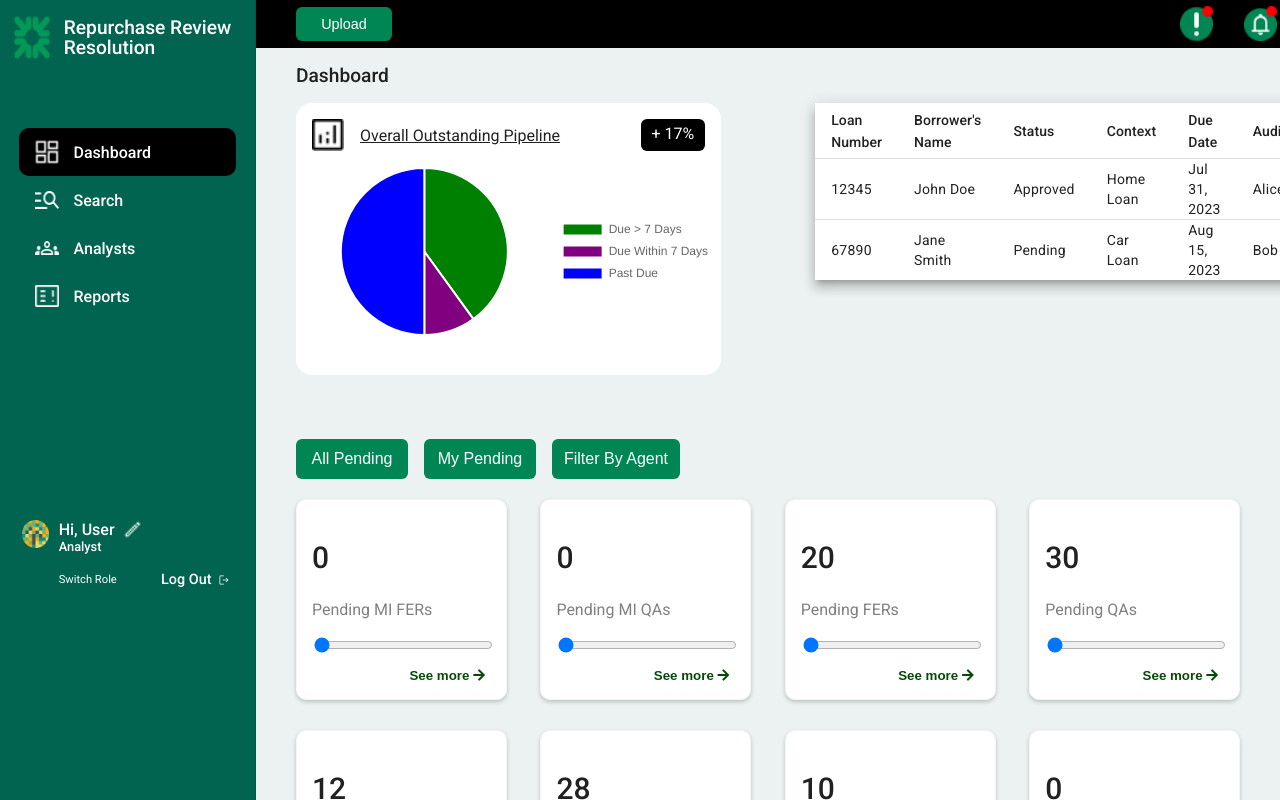
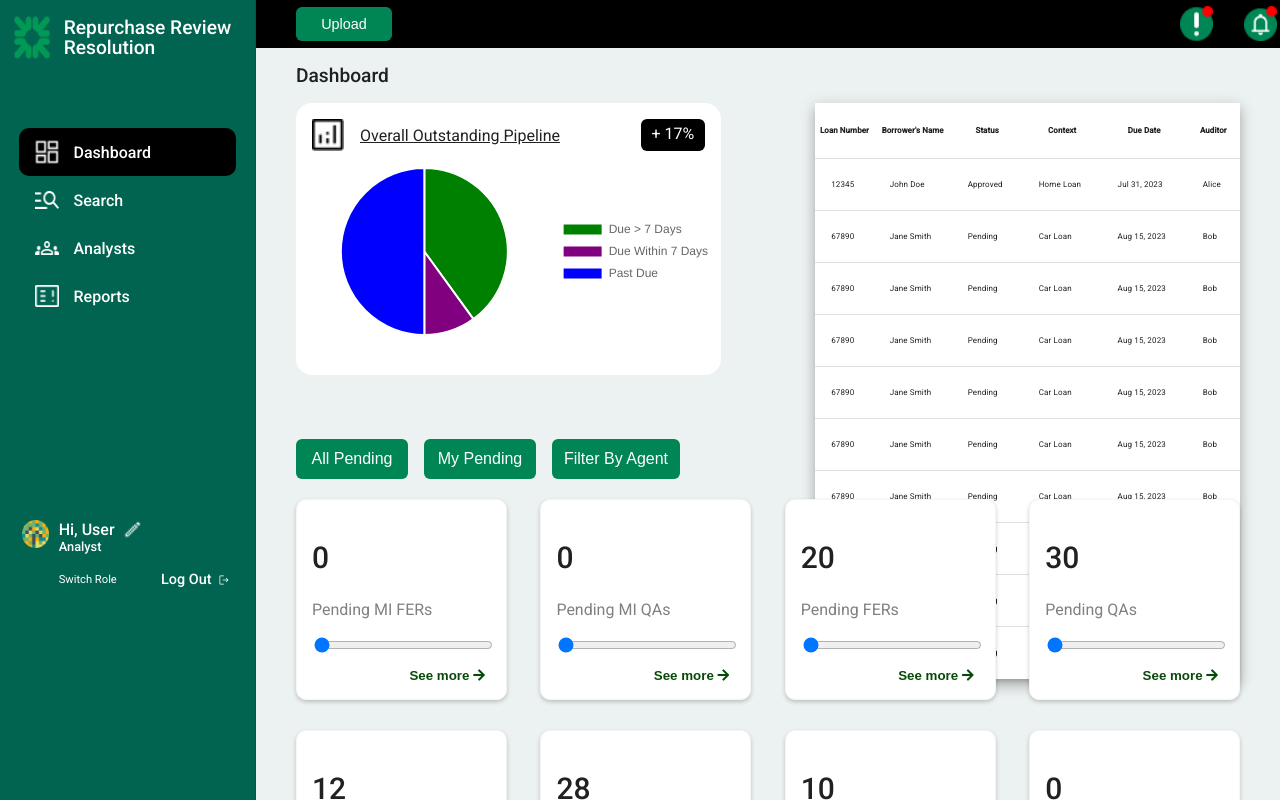
Before and after one commit to Taejun-bdiplus/mock-citizens-r3p, an Angular app: page /dashboard in a window 1280 px wide. Built offline with nearby package versions, Linux system fonts and the light colour scheme; what ng2-charts would draw is missing.

Commit message:
push current code

```diff
--- a/src/app/pages/main-layout/main-body/dashboard/recent-view-table/recent-view-table.component.css
+++ b/src/app/pages/main-layout/main-body/dashboard/recent-view-table/recent-view-table.component.css
@@ -0,0 +1,10 @@
+th[mat-header-cell] {
+    font-size: 0.5rem;
+    font-weight: bold;
+    text-align: center;
+    padding: 0;
+}
+
+td[mat-cell] {
+    font-size: 0.5rem;
+}
--- a/src/app/pages/main-layout/main-body/dashboard/recent-view-table/recent-view-table.component.ts
+++ b/src/app/pages/main-layout/main-body/dashboard/recent-view-table/recent-view-table.component.ts
@@ -25,6 +25,70 @@ export class RecentViewTableComponent {
       dueDate: new Date('2023-08-15'),
       auditor: 'Bob'
     },
+    {
+      loanNumber: '67890',
+      borrowerName: 'Jane Smith',
+      status: 'Pending',
+      context: 'Car Loan',
+      dueDate: new Date('2023-08-15'),
+      auditor: 'Bob'
+    },
+    {
+      loanNumber: '67890',
+      borrowerName: 'Jane Smith',
+      status: 'Pending',
+      context: 'Car Loan',
+      dueDate: new Date('2023-08-15'),
+      auditor: 'Bob'
+    },
+    {
+      loanNumber: '67890',
+      borrowerName: 'Jane Smith',
+      status: 'Pending',
+      context: 'Car Loan',
+      dueDate: new Date('2023-08-15'),
+      auditor: 'Bob'
+    },
+    {
+      loanNumber: '67890',
+      borrowerName: 'Jane Smith',
+      status: 'Pending',
+      context: 'Car Loan',
+      dueDate: new Date('2023-08-15'),
+      auditor: 'Bob'
+    },
+    {
+      loanNumber: '67890',
+      borrowerName: 'Jane Smith',
+      status: 'Pending',
+      context: 'Car Loan',
+      dueDate: new Date('2023-08-15'),
+      auditor: 'Bob'
+    },
+    {
+      loanNumber: '67890',
+      borrowerName: 'Jane Smith',
+      status: 'Pending',
+      context: 'Car Loan',
+      dueDate: new Date('2023-08-15'),
+      auditor: 'Bob'
+    },
+    {
+      loanNumber: '67890',
+      borrowerName: 'Jane Smith',
+      status: 'Pending',
+      context: 'Car Loan',
+      dueDate: new Date('2023-08-15'),
+      auditor: 'Bob'
+    },
+    {
+      loanNumber: '67890',
+      borrowerName: 'Jane Smith',
+      status: 'Pending',
+      context: 'Car Loan',
+      dueDate: new Date('2023-08-15'),
+      auditor: 'Bob'
+    },
     // Add more dummy data here (total 10 rows)
   ];
 }
```
